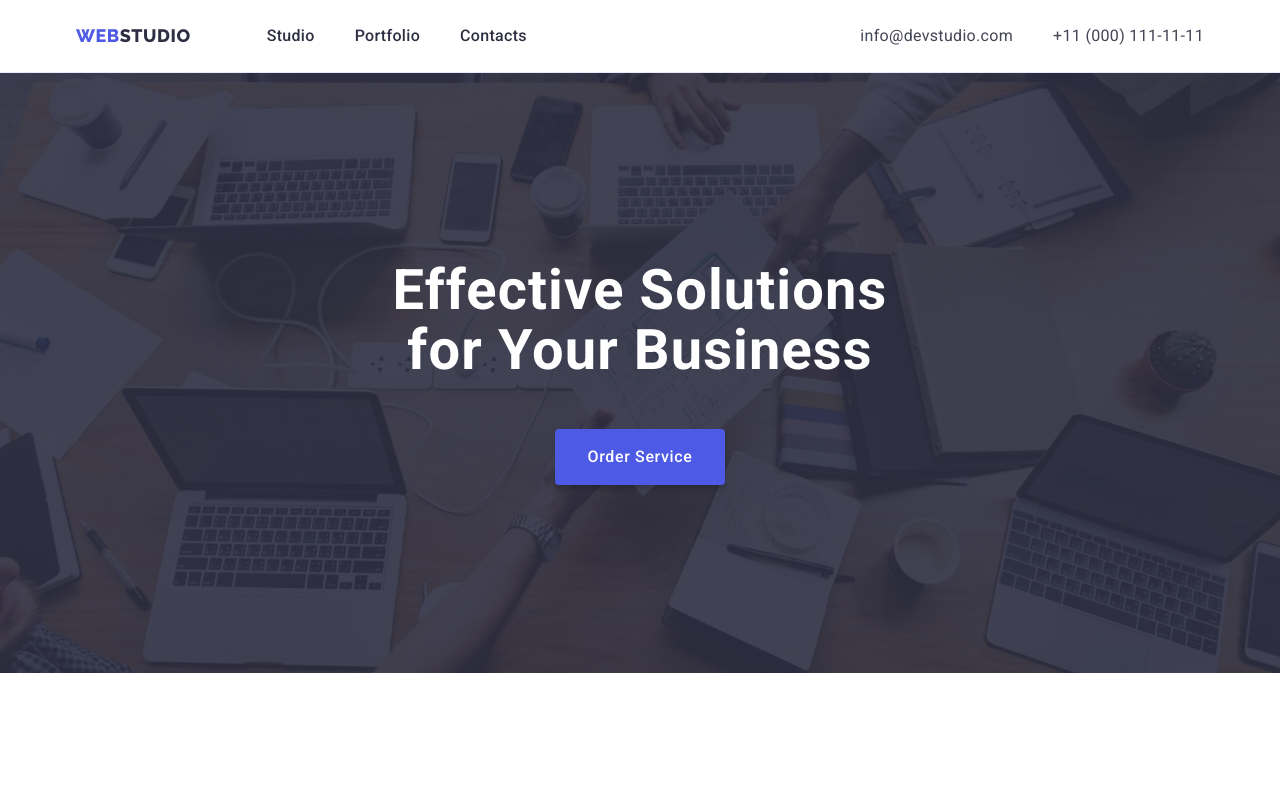
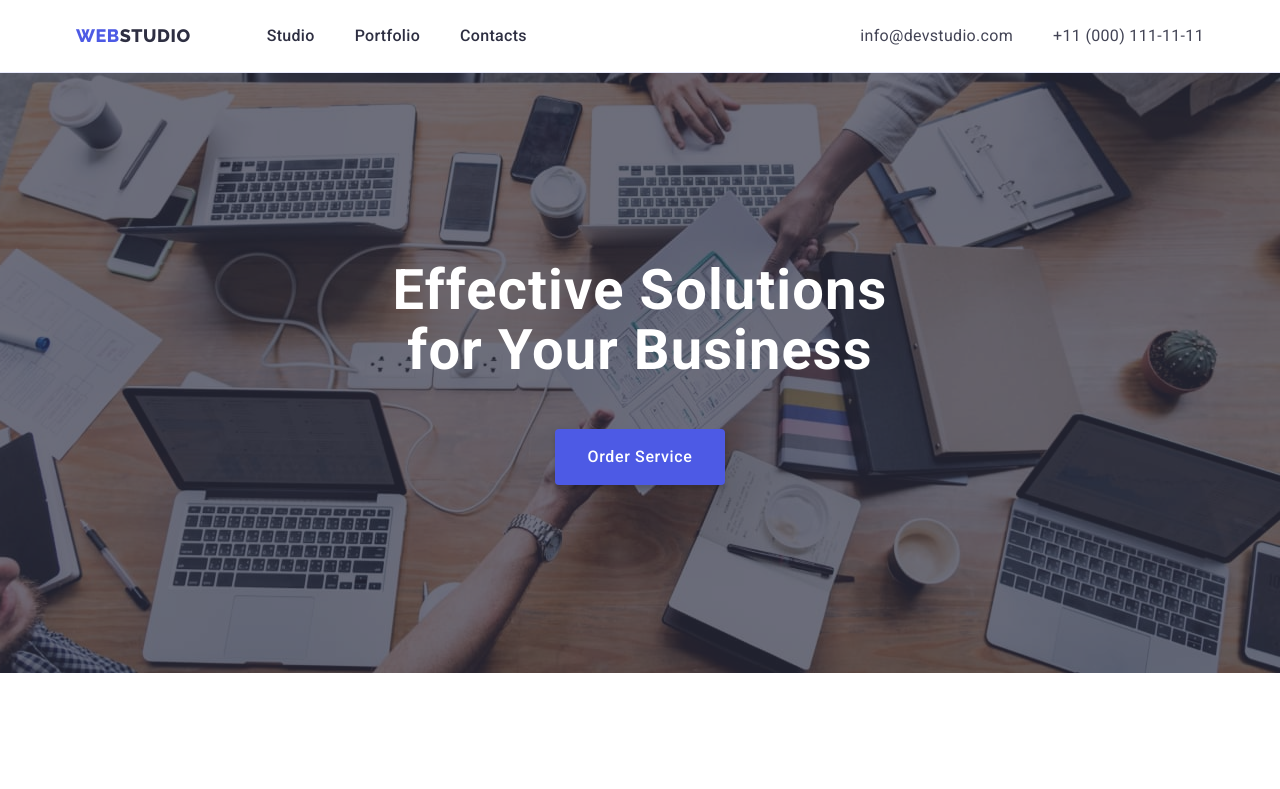
Before and after one commit to OlhaKatrych/goit-markup-hw-04, a plain HTML site: page index.html in a window 1280 px wide. Shown: the top 789 px of the page. Drawn offline with nearby package versions, Linux system fonts and the light colour scheme.

Commit message:
hw-04 - hero-section

```diff
--- a/css/style.css
+++ b/css/style.css
@@ -250,7 +250,7 @@ body {
     padding-top: 188px;
     padding-bottom: 188px;
     background-color: #2E2F42;
-    background-image: linear-gradient(rgba(46, 47, 66, 0.7), rgba(46, 47, 66, 0.7)), url(../images/main-page/hero/Dark-bg.png), url(../images/main-page/hero/people-officea.jpg);
+    background-image: url(../images/main-page/hero/Dark-bg.png), url(../images/main-page/hero/people-officea.jpg);
     background-repeat: no-repeat;
     background-position: center;
     background-size: cover;
```
